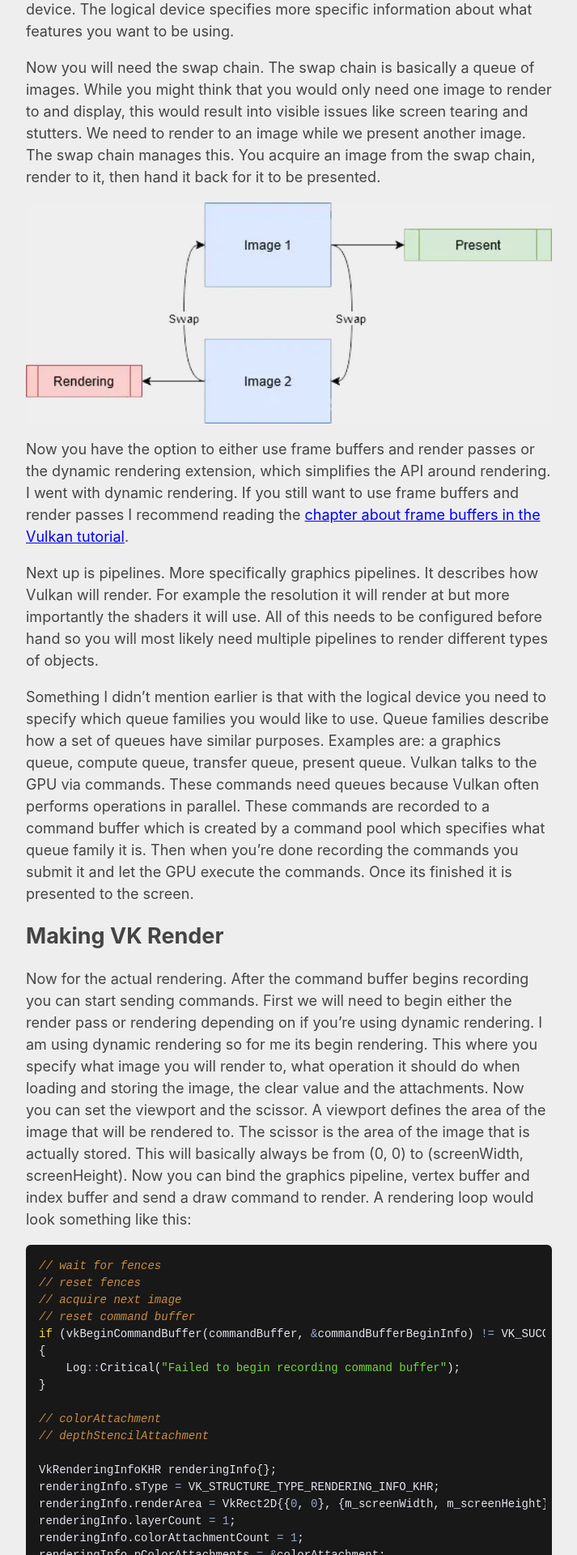
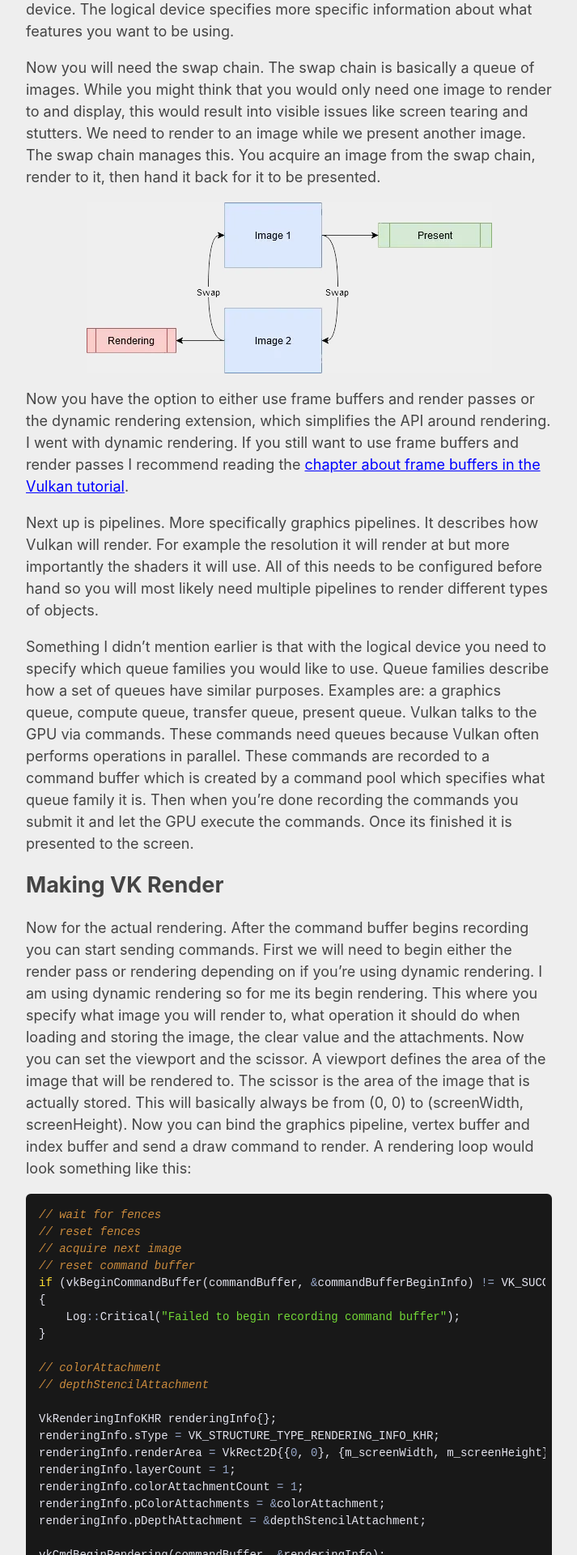
Before and after one commit to bakjedev/bakjedev.github.io, a Jekyll site: the page built from _pages/from_gl_to_vk.md, in a window 1280 px wide. Shown: the part 1212-3132 px from the top of the page at 81% size, without its empty margins (283-996 px from the left). Built offline with Jekyll 4.4.1, drawn with Linux system fonts in a browser that asks for light colours.

Commit message:
make images not exceed container width

```diff
--- a/assets/style.css
+++ b/assets/style.css
@@ -18,7 +18,8 @@ nav {
 img {
   display: block;
   margin: 0 auto;
-  width: 650px;
+  max-width: 100%;
+  height: auto;
 }
 
 a {
```
